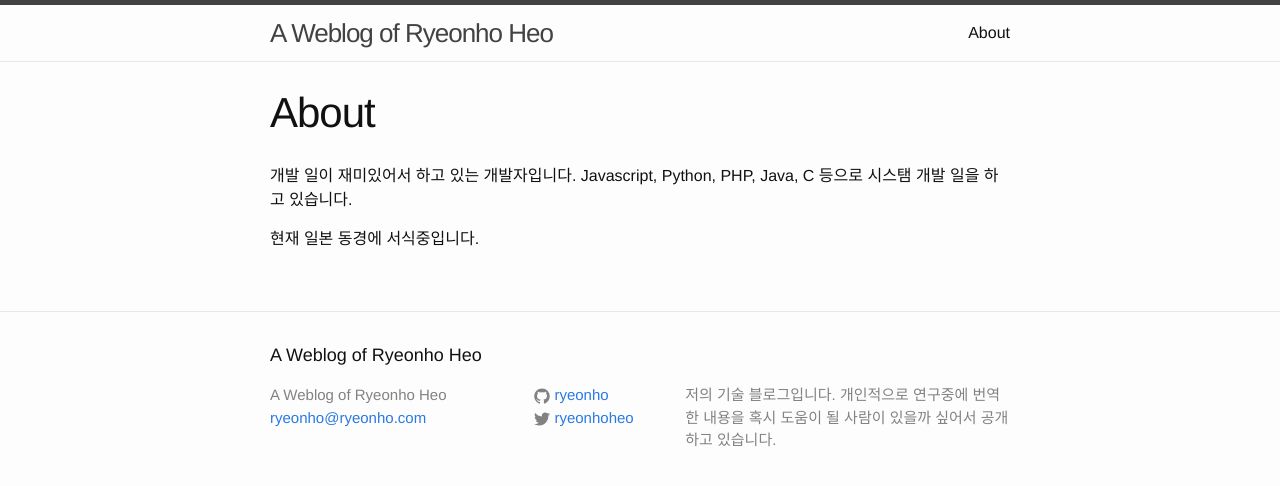
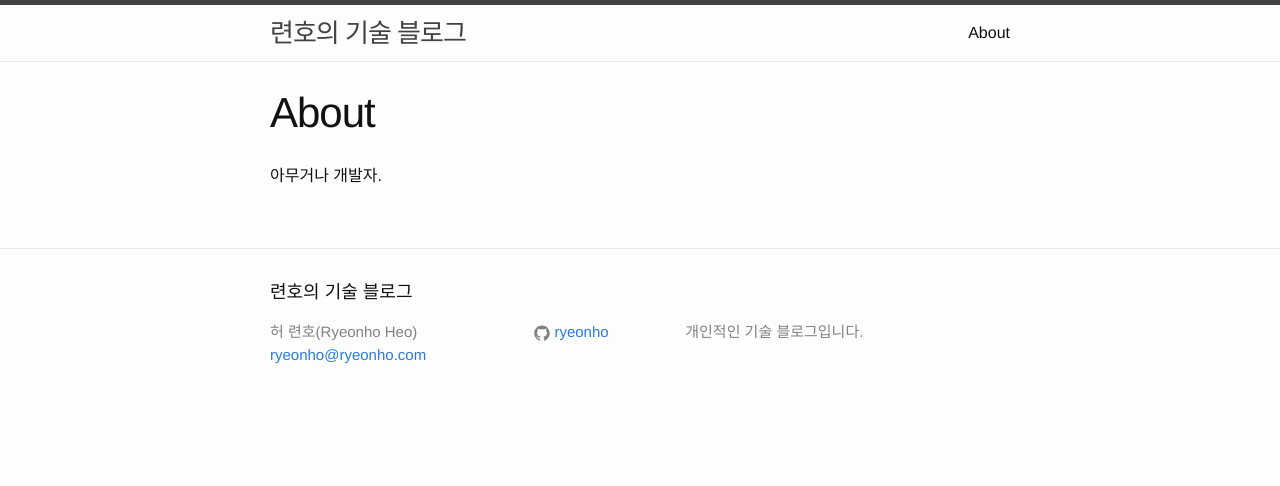
Before and after one commit to ryeonho/ryeonho.github.io, a Jekyll site: the page built from about.md, in a window 1280 px wide. Shown: the top 486 px of the page. Built offline with Jekyll 4.4.1, drawn with Linux system fonts in a browser that asks for light colours.

Commit message:
여러가지 수정

```diff
--- a/_config.yml
+++ b/_config.yml
@@ -13,14 +13,14 @@
 # you will see them accessed via {{ site.title }}, {{ site.email }}, and so on.
 # You can create any custom variable you would like, and they will be accessible
 # in the templates via {{ site.myvariable }}.
-title: A Weblog of Ryeonho Heo
+title: 련호의 기술 블로그
+author: 허 련호(Ryeonho Heo)
 email: ryeonho@ryeonho.com
 description: > # this means to ignore newlines until "baseurl:"
-    저의 기술 블로그입니다. 개인적으로 연구중에 번역한 내용을
-    혹시 도움이 될 사람이 있을까 싶어서 공개하고 있습니다.
+    개인적인 기술 블로그입니다.
 baseurl: "" # the subpath of your site, e.g. /blog
 url: "http://www.ryeonho.com" # the base hostname & protocol for your site
-twitter_username: ryeonhoheo
+# twitter_username: ryeonhoheo
 github_username:  ryeonho
 
 # Build settings
--- a/about.md
+++ b/about.md
@@ -4,7 +4,4 @@ title: About
 permalink: /about/
 ---
 
-개발 일이 재미있어서 하고 있는 개발자입니다.
-Javascript, Python, PHP, Java, C 등으로 시스탬 개발 일을 하고 있습니다.
-
-현재 일본 동경에 서식중입니다.
+아무거나 개발자.
--- a/index.html
+++ b/index.html
@@ -3,7 +3,6 @@ layout: default
 ---
 
 <div class="home">
-  <p> 이 사이트에 있는 내용은 모두 저의 개인적인 노트물이므로 참조에 의해 발생한 손해에 일체의 책임을 지지 않습니다.</p>
   <h1 class="page-heading">Posts</h1>
 
   <ul class="post-list">
```
Also changed, not shown: Gemfile.lock, README.md, 2 other files.
